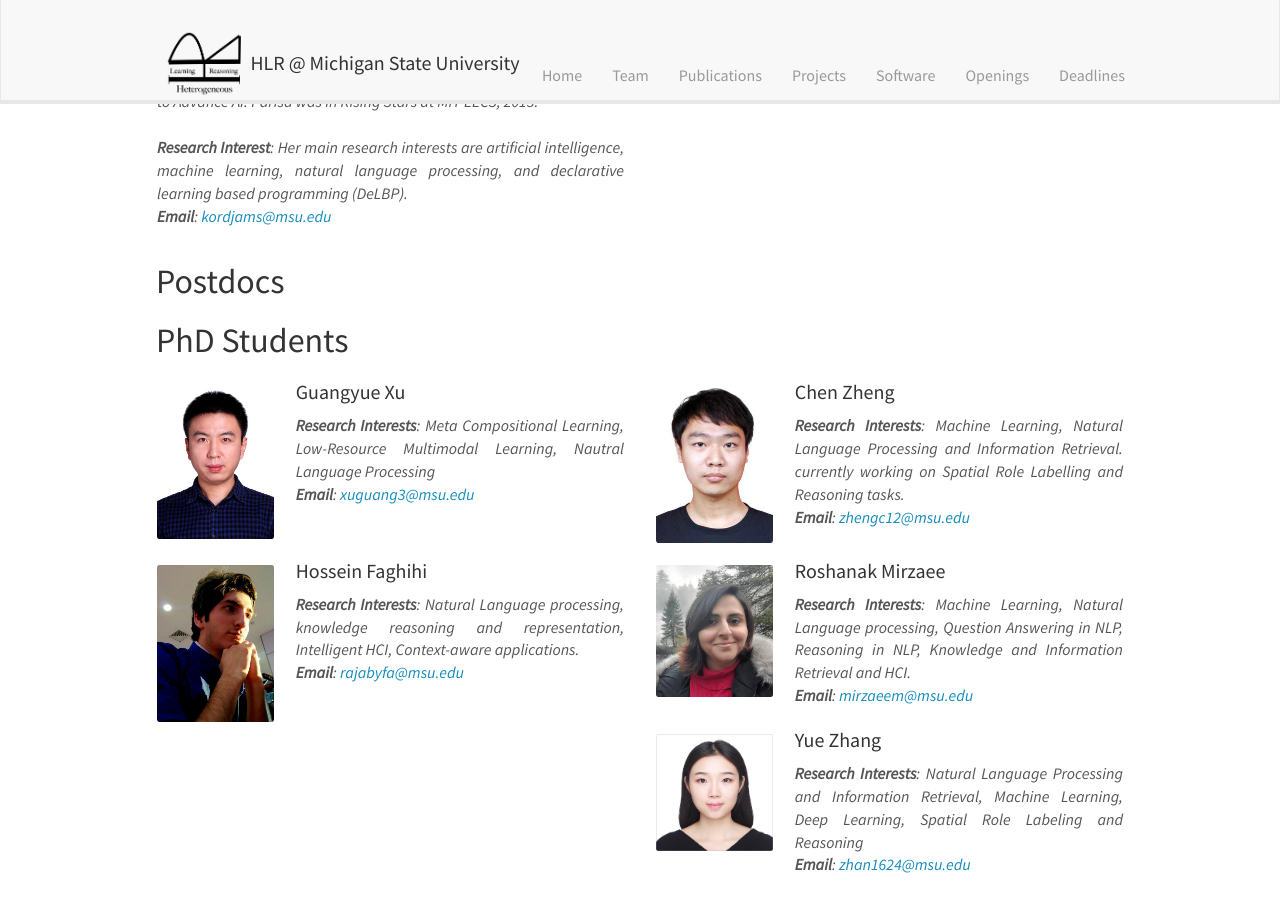
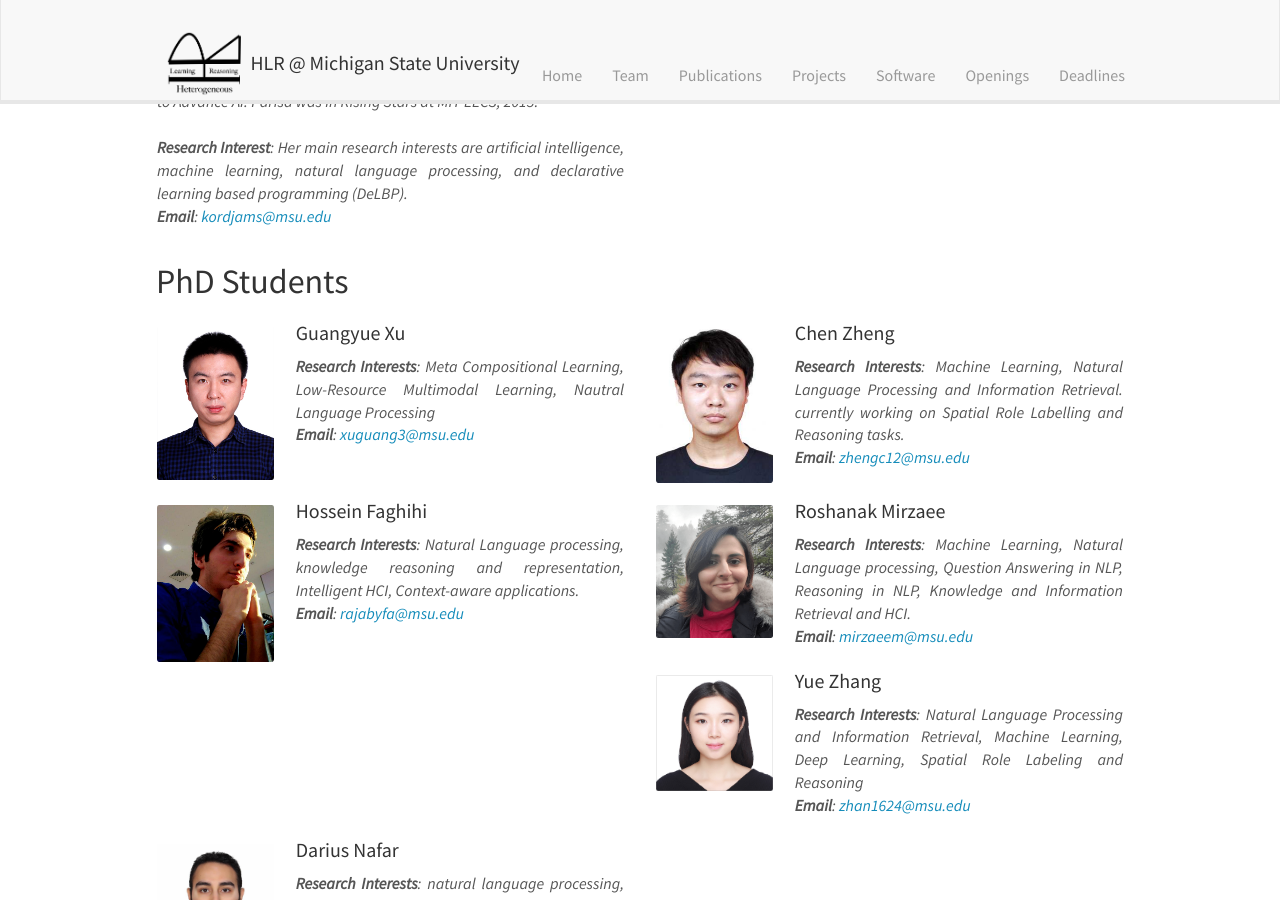
Before and after one commit to HLR/HLR.github.io, a Jekyll site: the page built from _pages/team.md, in a window 1280 px wide and 900 px high, scrolled down 1165 px. Built offline with Jekyll 4.4.1, drawn with Linux system fonts in a browser that asks for light colours; nearby versions of some CDN libraries.

Commit message:
Update team.md

```diff
--- a/_pages/team.md
+++ b/_pages/team.md
@@ -32,7 +32,7 @@ Go to <a href="{{ site.url }}{{ site.baseurl }}/pictures/"> <b>Gallery</b> </a>
 {% endfor %}
 </div>
 
-## Postdocs
+<!-- ## Postdocs -->
 <!-- <div class="row">
 {% for member in site.data.postdocs %}
 <div class="col-sm-6 clearfix">
```
